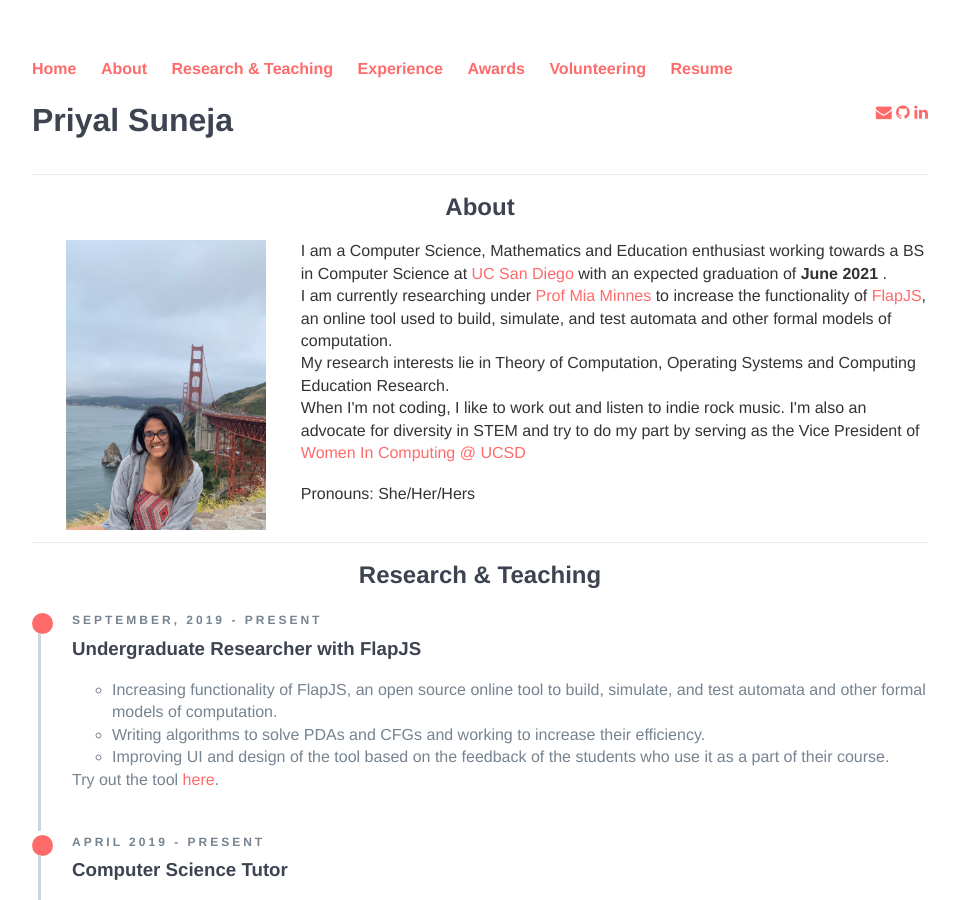
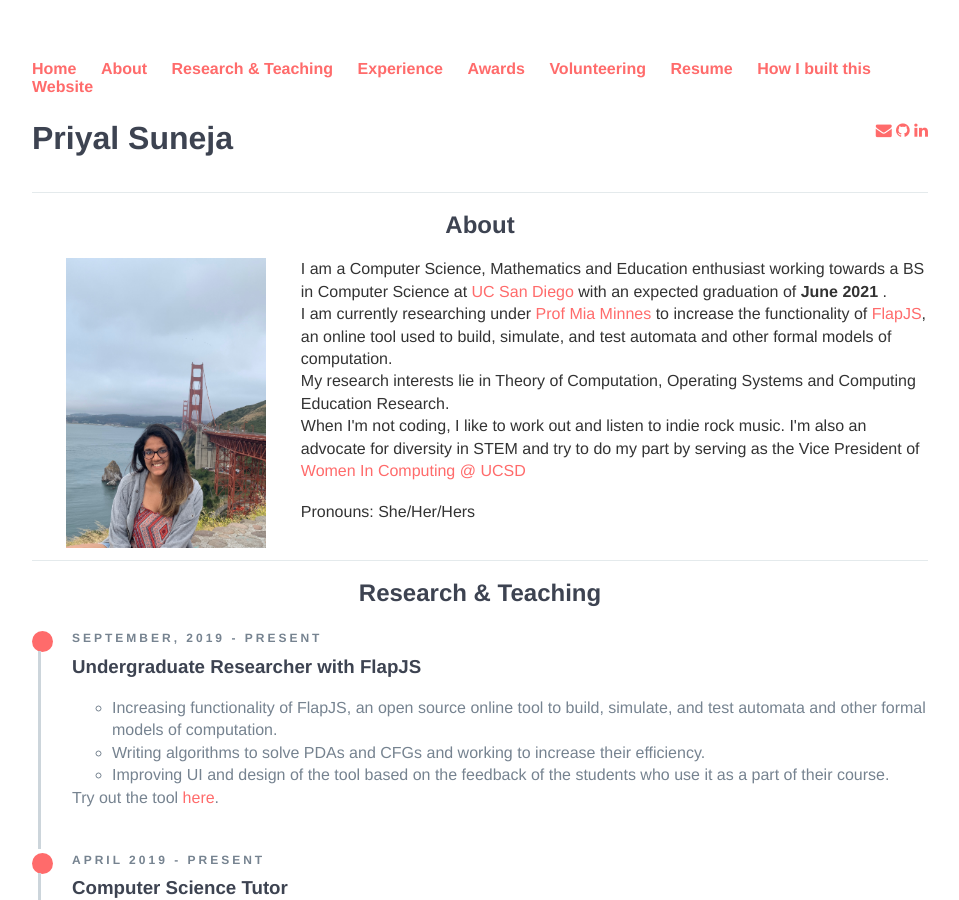
Before and after one commit to p-suneja/p-suneja.github.io, a Jekyll site: the page built from index.html, in a window 1280 px wide and 900 px high. Shown: the whole window, without its empty margins (160-1119 px from the left). Built offline with Jekyll 4.4.1, drawn with Linux system fonts in a browser that asks for light colours; nearby versions of some CDN libraries; some of the changed text lies outside the part shown.

Commit message:
Update default.html

```diff
--- a/_layouts/default.html
+++ b/_layouts/default.html
@@ -19,6 +19,8 @@
 				<li><a href="#AWARDS">Awards</a></li>
 				<li><a href="#VOLUNTEERING">Volunteering</a></li>
 				<li><a href="/Priyal_Suneja_Resume.pdf"target="_blank">Resume</a>
+				<li><a href="/website/index.html">How I built this Website</a></li>
+
 	    		</ul>
 			</nav>
 			<div class="container">
@@ -27,9 +29,6 @@
 
 			</div><!-- /.container -->
 			<footer>
-	    		<ul>
-	        		<li><a href="/website/index.html">How I built this website</a></li>
-
 			</footer>
 		</body>
 	</html>
```
